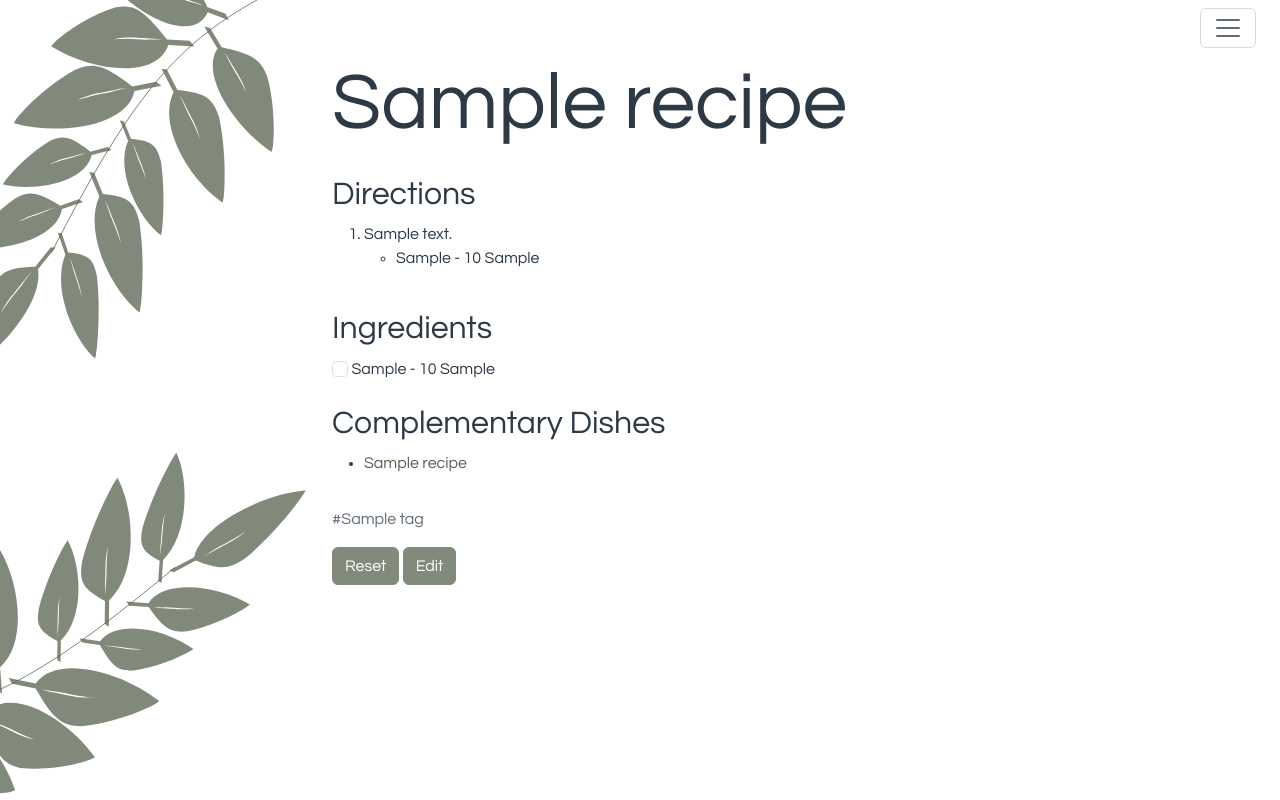
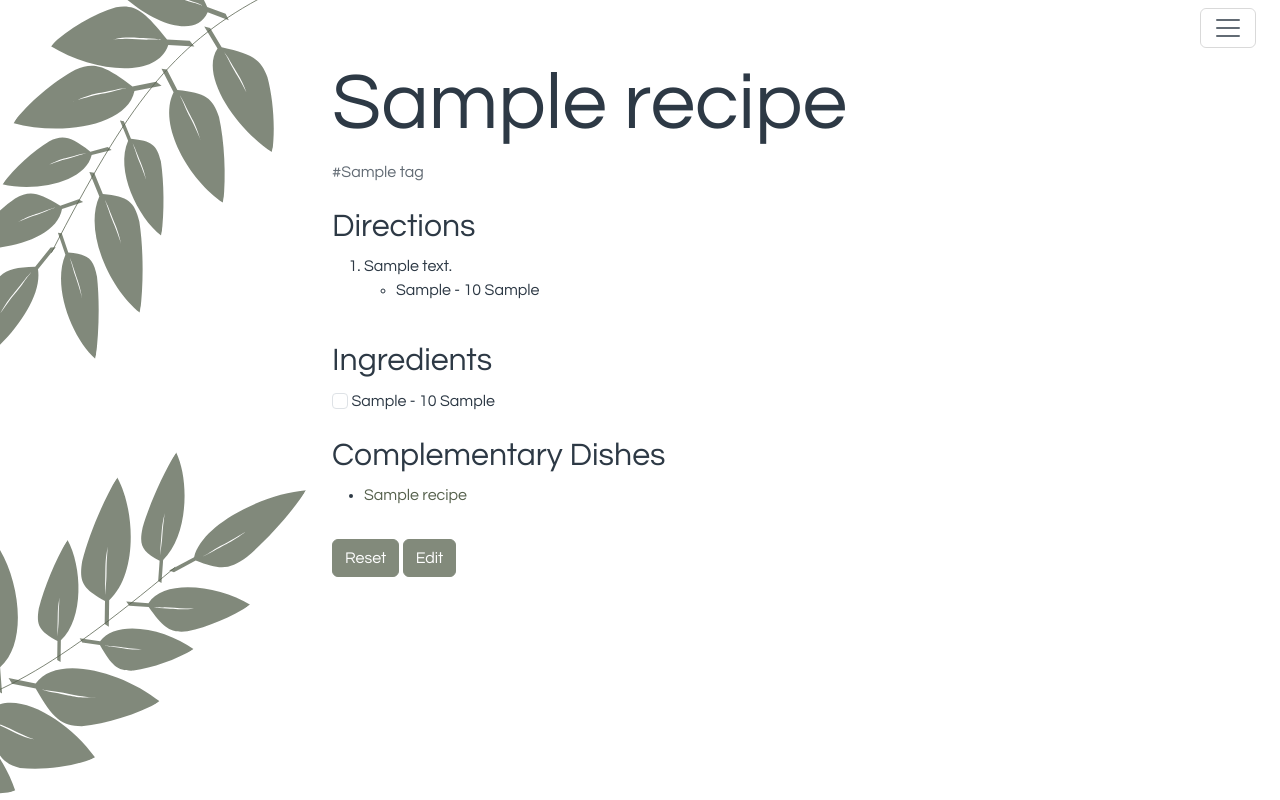
Before and after one commit to kishanpatel789/patel_recipe_app, a Flask app: page /recipe/1 in a window 1280 px wide. Run offline with Flask 3, Linux system fonts and the light colour scheme; tables that the repository leaves empty hold one stand-in row (values such as "Sample post"); some libraries are stand-ins or nearby versions.

Commit message:
Move tags location

```diff
--- a/application/templates/recipe.html
+++ b/application/templates/recipe.html
@@ -6,7 +6,15 @@
 
   <h1 class="display-1">{{recipe.name}}</h1>
 
-  <div id="directions" class="pt-3">
+  <div id="tags">
+    <span class="text-muted">
+    {% for tag in recipe.tags %}
+      #{{tag.name}}
+    {% endfor %}
+    </span>
+  </div>
+
+  <div id="directions" class="pt-4">
     <h2>Directions</h2>
     <ol>
       {% for direction in recipe.directions %}
@@ -92,14 +100,6 @@
   </div>
   {% endif %}
 
-  <div id="tags" class="pt-3">
-    <span class="text-muted">
-    {% for tag in recipe.tags %}
-      #{{tag.name}}
-    {% endfor %}
-    </span>
-  </div>
-
   <div class="pt-3">
     <button type="button" class="btn btn-info" id="resetButton">Reset</button>
     <a href="{{ url_for('edit_recipe', recipe_id=recipe.id) }}" class="btn btn-info" id="editButton">Edit</a>
```
